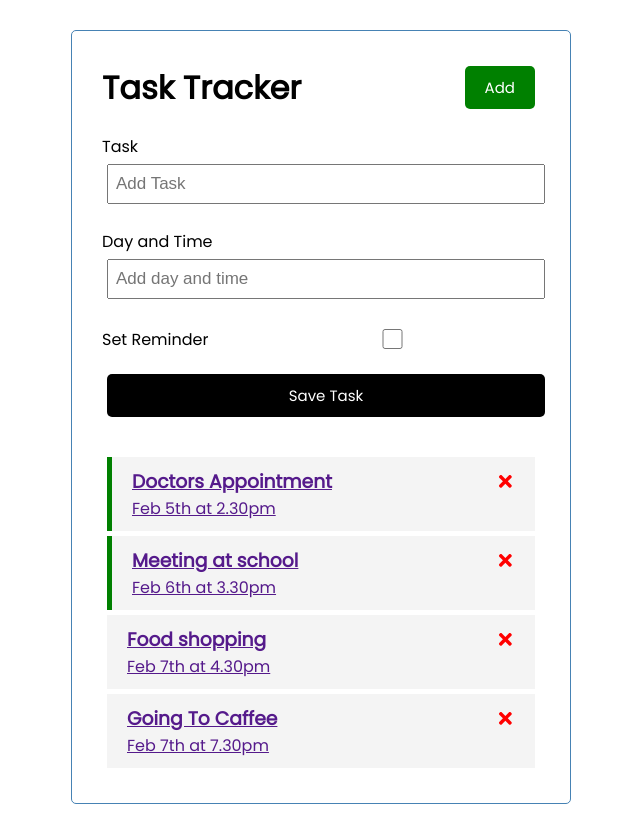
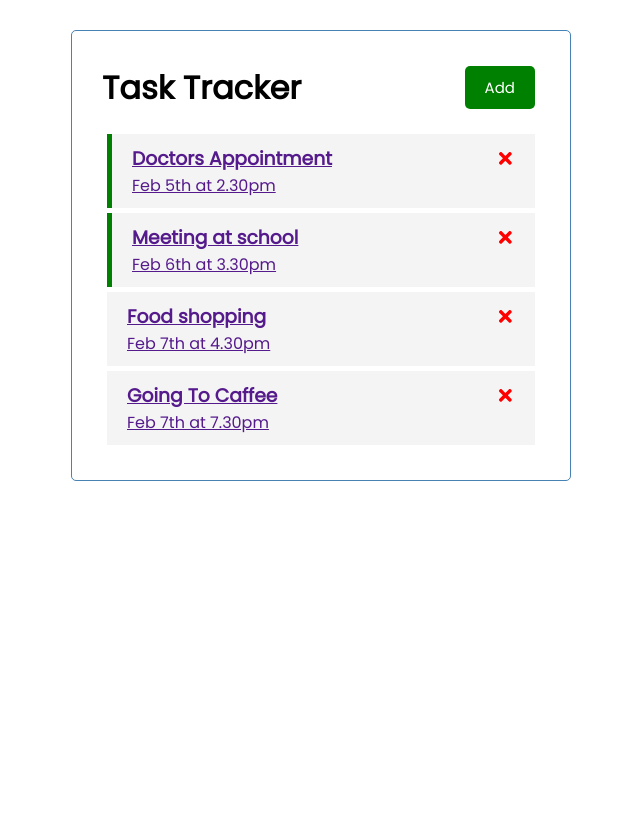
Before and after one commit to MainulDip/EverydayReactJS, a React (Create React App) app in the folder core2022/: page / in a window 1280 px wide. Shown: the whole page, without its empty margins (319-959 px from the left). After the commit the page ends 800 px from the top, so only its background shows below. Built offline with nearby package versions, Linux system fonts and the light colour scheme.

Commit message:
Dynamic Task Button Updating

```diff
--- a/core2022/src/App.tsx
+++ b/core2022/src/App.tsx
@@ -5,13 +5,14 @@ import Tasks from "./components/Tasks";
 import AddTask from "./components/AddTask";
 
 export type TasksType = {
-  id: number;
+  id: Number;
   text: string;
   day: string;
   reminder: boolean;
 };
 
 function App() {
+  const [showAddTask, setShowAddTask] = React.useState(false);
   const [tasks, setTasks] = React.useState<TasksType[]>([
     {
       id: 1,
@@ -40,6 +41,14 @@ function App() {
     },
   ]);
 
+  // Add Task
+  const addTask = (task: any) => {
+    // console.log("adding task", task);
+    const id = Math.floor(Math.random() * 1000) + 1;
+    const newTask = { id, ...task };
+    setTasks([...tasks, newTask]);
+  };
+
   // Delete Task
   const deleteTask = (id: any, e: {}) => {
     console.log(id);
@@ -60,8 +69,9 @@ function App() {
 
   return (
     <div className="container">
-      <Header />
-      <AddTask />
+      <Header showAdd={showAddTask} onAdd={() => setShowAddTask(!showAddTask)} />
+      {showAddTask ? <AddTask onAdd={addTask} /> : ""}
+
       {tasks.length > 0 ? <Tasks tasks={tasks} onDelete={deleteTask} onToggle={toggleReminder} /> : <div className="">No Task Listed</div>}
     </div>
   );
--- a/core2022/src/components/AddTask.tsx
+++ b/core2022/src/components/AddTask.tsx
@@ -1,12 +1,26 @@
 import React, { useState } from "react";
 import PropTypes from "prop-types";
 
-const AddTask = (props: any) => {
+const AddTask = ({ onAdd }: { onAdd: any }) => {
   const [text, setText] = useState("");
   const [day, setDay] = useState("");
   const [reminder, setReminder] = useState(false);
+
+  const onSubmit = (e: any) => {
+    e.preventDefault();
+    if (!text) {
+      alert("Please a task name");
+      return;
+    }
+
+    onAdd({ text, day, reminder });
+
+    setText("");
+    setDay("");
+    setReminder(false);
+  };
   return (
-    <form className="add-form">
+    <form className="add-form" onSubmit={onSubmit}>
       <div className="form-control">
         <label htmlFor="Task Add">Task</label>
         <input type="text" placeholder="Add Task" value={text} onChange={(e: React.ChangeEvent<HTMLInputElement>) => setText(e.target.value)} />
@@ -17,7 +31,7 @@ const AddTask = (props: any) => {
       </div>
       <div className="form-control form-control-check">
         <label htmlFor="Task Add">Set Reminder</label>
-        <input type="checkbox" value={text} onChange={(e: React.ChangeEvent<HTMLInputElement>) => setReminder(e.currentTarget.checked)} />
+        <input type="checkbox" checked={reminder} onChange={(e: React.ChangeEvent<HTMLInputElement>) => setReminder(e.currentTarget.checked)} />
       </div>
       <input type="submit" value="Save Task" className="btn btn-block" />
     </form>
--- a/core2022/src/components/Header.tsx
+++ b/core2022/src/components/Header.tsx
@@ -2,14 +2,16 @@ import React from "react";
 import PropTypes from "prop-types";
 import Button from "./Button";
 
-function Header({ title }: { title?: string }) {
+function Header({ title, onAdd, showAdd }: { title?: string; onAdd?: any; showAdd: boolean }) {
   const clickerFn = () => {
     console.log("Clicked");
+    onAdd();
   };
+
   return (
     <header className="header">
       <h1 className="">{title}</h1>
-      <Button color="green" text="Add" buttonClick={clickerFn} />
+      <Button color={showAdd ? "black" : "green"} text={showAdd ? "Close" : "Add"} buttonClick={clickerFn} />
     </header>
   );
 }
```
